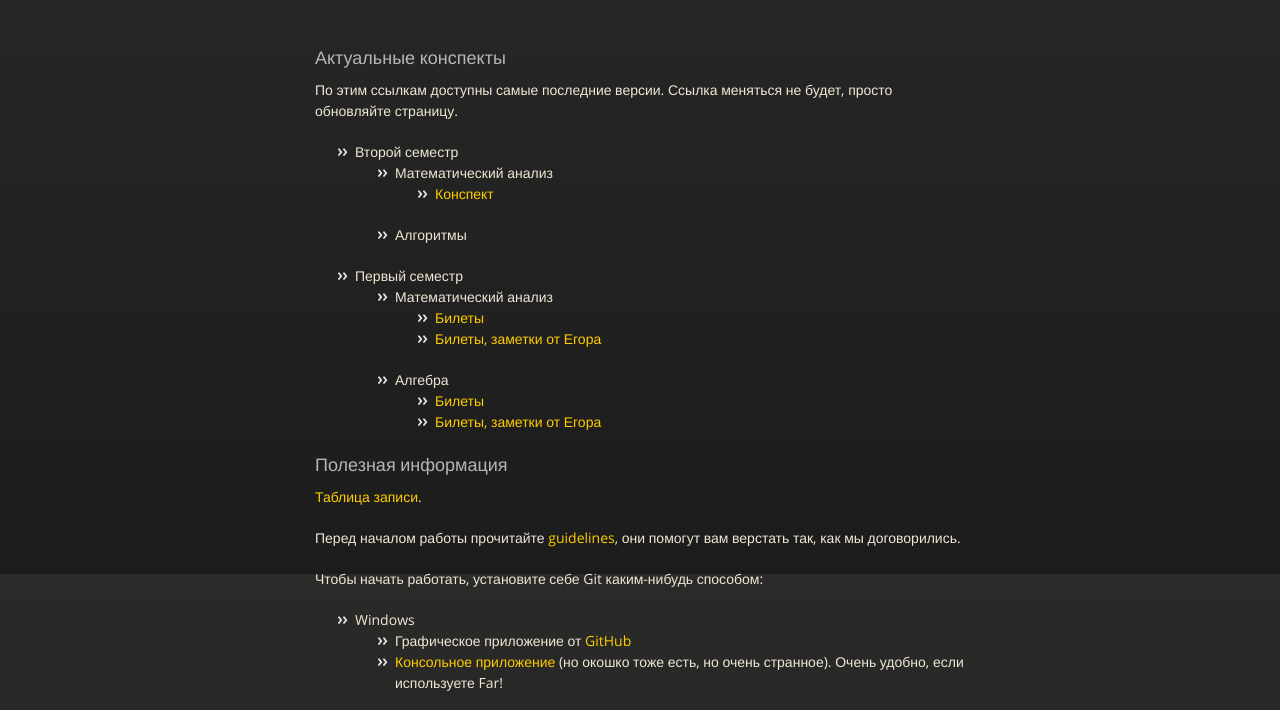
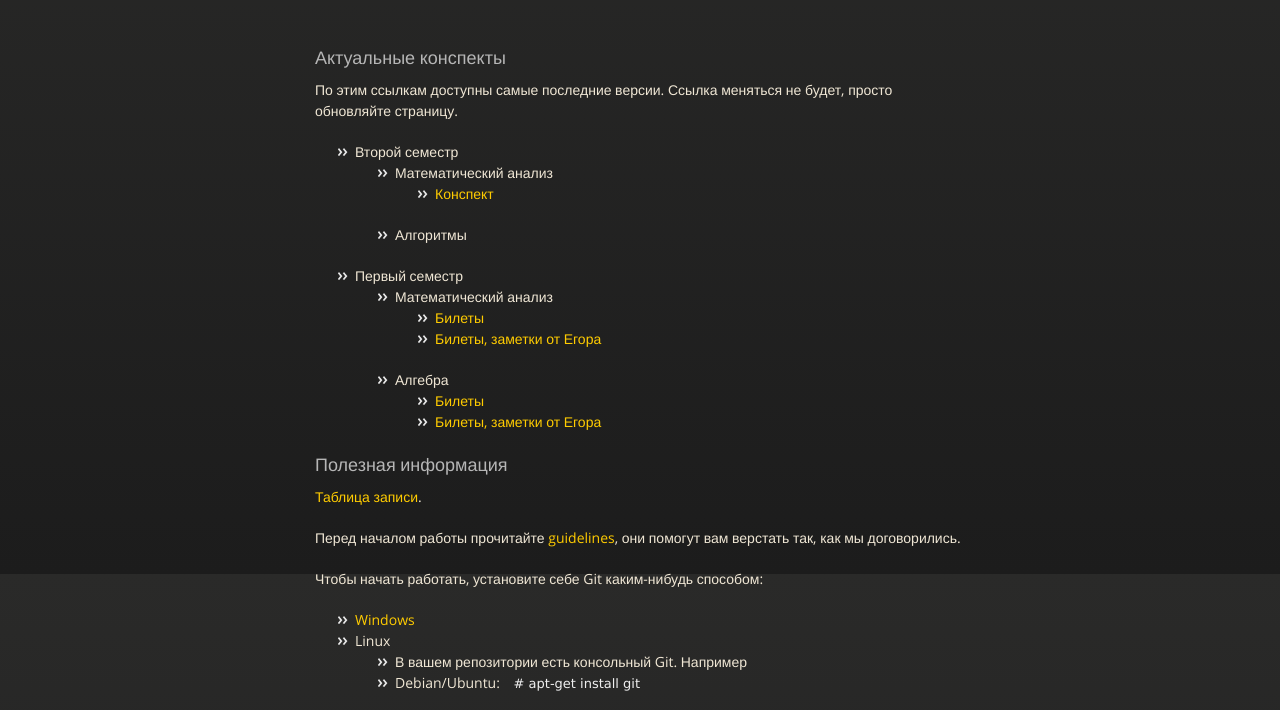
Before and after one commit to SPbAU-Bach-2018/Lectures, a plain HTML site: page index.html in a window 1280 px wide. Shown: the part 226-936 px from the top of the page. Drawn offline with nearby package versions, Linux system fonts and the light colour scheme.

Commit message:
Added link to install-win

```diff
--- a/index.html
+++ b/index.html
@@ -80,12 +80,7 @@
         <p>Чтобы начать работать, установите себе Git каким-нибудь способом:</p>
 
         <ul>
-          <li>Windows
-            <ul>
-              <li>Графическое приложение от <a href="https://windows.github.com/">GitHub</a></li>
-              <li><a href="http://msysgit.github.io/">Консольное приложение</a> (но окошко тоже есть, но очень странное). Очень удобно, если используете Far!</li>
-            </ul>
-          </li>
+          <li><a href="install-win.html">Windows</a>
           <li>Linux
             <ul>
               <li>В вашем репозитории есть консольный Git. Например</li>
```
